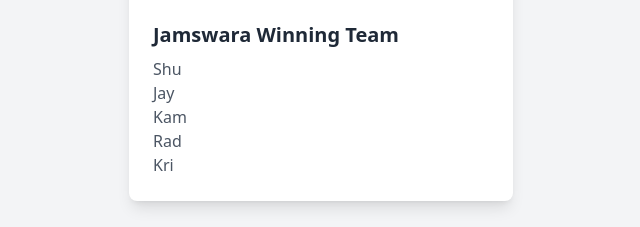
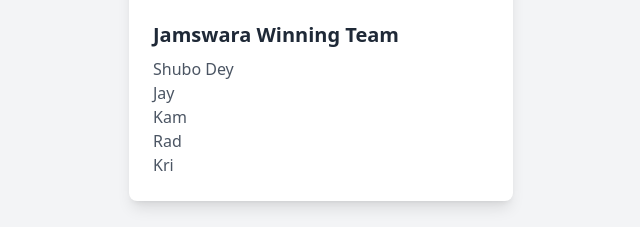
Before and after one commit to jamswara-tech/JMS-001-Calculator, a website: page public/index.html in a window 1280 px wide. Shown: the part 480-707 px from the top of the page, 319-959 px from the left. Drawn offline with nearby package versions, Linux system fonts and the light colour scheme.

Commit message:
added my name

```diff
--- a/public/index.html
+++ b/public/index.html
@@ -38,7 +38,7 @@
 
         <!-- Team member names list, now left-aligned -->
         <ul id="team" class="mt-2 text-left text-gray-600">
-            <li>Shu</li>
+            <li>Shubo Dey</li>
             <li>Jay</li>
             <li>Kam</li>
             <li>Rad</li>
```
